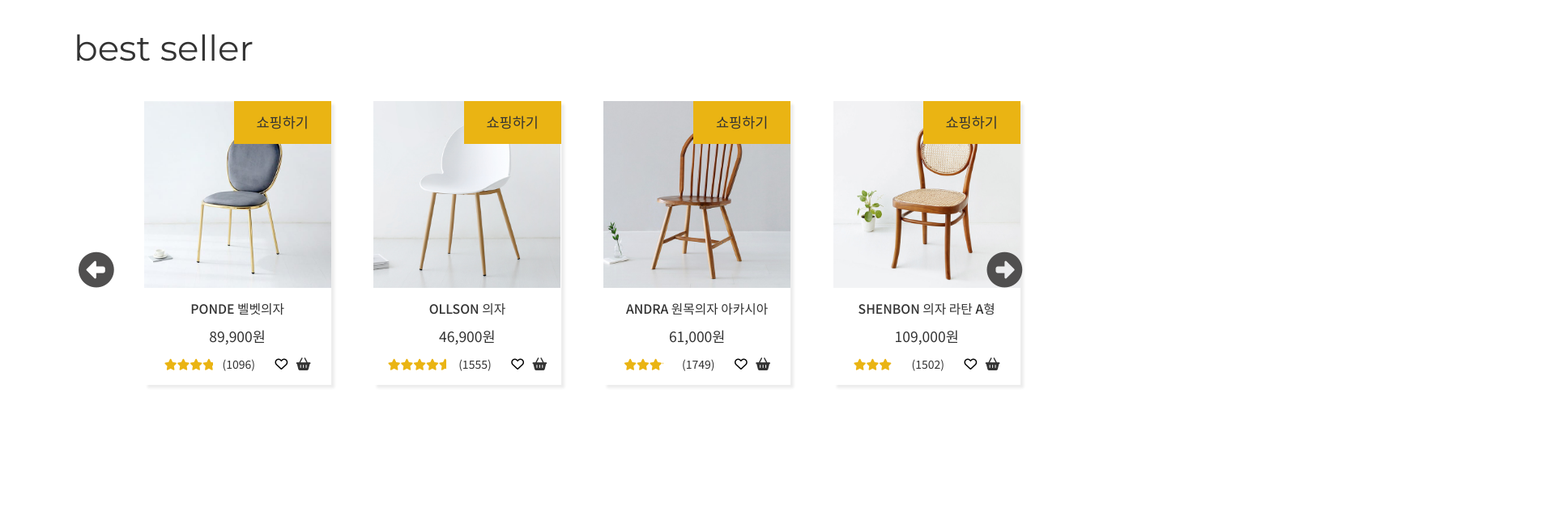
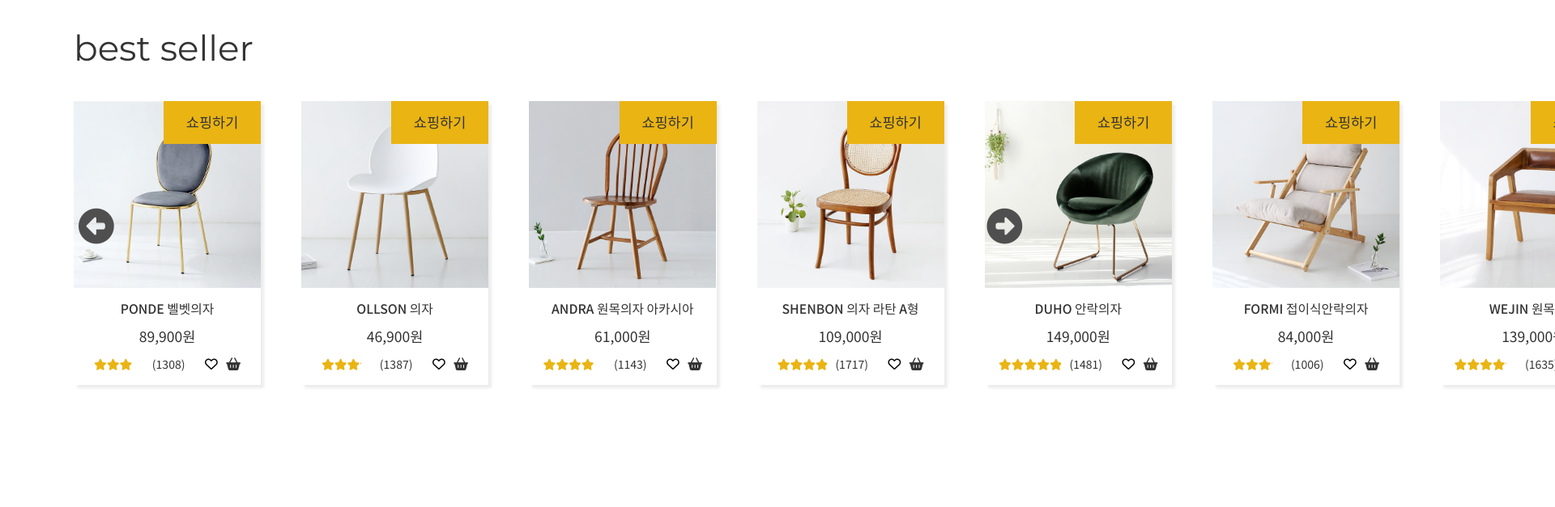
Before and after one commit to taetae070/marketB.vanilaScript.ver, a plain HTML site: page index02.html in a window 1280 px wide. Shown: the part 880-1507 px from the top of the page at 81% size, 1920 px wide, since content can reach past the window. Drawn offline with nearby package versions, Linux system fonts and the light colour scheme.

Commit message:
store fixing...
store fixing...

```diff
--- a/css/common.css
+++ b/css/common.css
@@ -299,7 +299,7 @@ header {
   width: 9rem;
 }
 .lnb {
-  margin-top: 0.875rem;
+  margin-top: 2.875rem;
   width: 11.25rem;
   z-index: 100;
 }
@@ -369,6 +369,9 @@ h3 {
   margin-left: 4.0746rem;
 }
 /* common design */
+article ul {
+  gap: 50px;
+}
 .rating .star i {
   color: var(--Y);
 }
--- a/index02.html
+++ b/index02.html
@@ -342,12 +342,6 @@
                 </div>
 
 
-
-
-
-
-
-
                 <aside class="A F">
                     <div class="icon  ">
                         <a href="https://marketb.kr/member/login.html"target="_blank" rel="noopener noreferrer" class="login R"><i class="fa-solid fa-user"></i>
@@ -393,11 +387,11 @@
         <!-- section start -->
         <section class="best containerSlide">
             <h3>best seller</h3>
-            <article class="slider_wrapper R">
+            <article class=".slider_wrapper R F">
                 <p class="alerts wish_alert01 A">위시리스트에 추가했습니다.</p>
-                            <p class="alerts wish_alert02 A">위시리스트에서 삭제됐습니다.</p>
-                            <p class="alerts cart_alert01 A">장바구니에 추가했습니다.</p>
-                            <p class="alerts cart_alert02 A">장바구니에서 삭제됐습니다.</p>
+                <p class="alerts wish_alert02 A">위시리스트에서 삭제됐습니다.</p>
+                <p class="alerts cart_alert01 A">장바구니에 추가했습니다.</p>
+                <p class="alerts cart_alert02 A">장바구니에서 삭제됐습니다.</p>
 
                 <ul class="F">
                     <li class="bestList">
--- a/js/common.js
+++ b/js/common.js
@@ -16,7 +16,7 @@ document.addEventListener("DOMContentLoaded", function () {
   }
   menuClicked();
 
-  // cateHead mouseout 이벤트???
+  // categoryHead mouseout
   cateHeadAll.forEach(function (head) {
     head.addEventListener("mouseover", function () {
       const parentLi = head.parentElement;
@@ -42,7 +42,6 @@ document.addEventListener("DOMContentLoaded", function () {
         });
       });
     });
-    console.log("hover");
   }
   hoverEvent();
 
@@ -66,7 +65,7 @@ document.addEventListener("DOMContentLoaded", function () {
       setTimeout(function () {
         alertOn.classList.remove("active");
         alertOff.classList.remove("active");
-      }, 2000);
+      }, 7000);
     });
   }
   wishBtns.forEach(function (btn) {
@@ -152,140 +151,95 @@ document.addEventListener("DOMContentLoaded", function () {
     }, 500);
   });
 
-  //상품 슬라이드
-  document
-    .querySelectorAll(".slider_wrapper")
-    .forEach(function (sliderWrapper) {
-      var sliderUl = sliderWrapper.querySelector("ul"),
-        slides = sliderUl.querySelectorAll("li"),
-        currentIdx = 0,
-        slideCount = slides.length,
-        prevBtn = sliderWrapper.querySelector(".prev_btn"),
-        nextBtn = sliderWrapper.querySelector(".next_btn");
+  const slide_start = document.querySelectorAll(".slider_wrapper");
+  const imgWidth = document.querySelector(".bestList .bestItem img").width;
+  const rowgap_value = parseInt(
+    window.getComputedStyle(slide_start[0].querySelector("ul")).rowGap
+  );
 
-      // 슬라이드 너비 설정
-      function setSlideWidth() {
-        var slideWidth = slides[0].offsetWidth; // 슬라이드의 현재 너비
-        var slideMargin = parseInt(
-          window.getComputedStyle(slides[0]).marginRight
-        ); // 슬라이드의 현재 마진
-        sliderUl.style.width =
-          slideWidth * slideCount + slideMargin * (slideCount - 1) + "px";
-        return { slideWidth, slideMargin };
-      }
+  slide_start.forEach(function (slider) {
+    const slide_UL = slider.querySelector("ul");
+    const slides = slide_UL.querySelectorAll("li");
+    let currentIdx = 0;
+    const slideCount = slides.length;
+    const slideWidth = imgWidth;
+    const slideToShow = 3;
+    const prevBtn = slider.querySelector(".prev_btn");
+    const nextBtn = slider.querySelector(".next_btn");
 
-      // 슬라이드 이동 너비 설정
+    // ul 너비지정
+    slide_UL.style.width =
+      slideWidth * slideCount + rowgap_value * (slideCount - 1) + "px";
+
+    // 슬라이드 이동함수
     function moveSlide(idx) {
-        sliderUl.style.left = -idx * (slideWidth + slideMargin) + "px";
+      slide_UL.style.left = -idx * (slideWidth + rowgap_value) + "px";
       currentIdx = idx;
     }
+    moveSlide(currentIdx);
 
-      // 초기 슬라이드 설정
-      var { slideWidth, slideMargin } = setSlideWidth();
-
+    // 버튼으로 이동하기
     nextBtn.addEventListener("click", function () {
-        if (
-          currentIdx ===
-          slideCount -
-            Math.floor(sliderWrapper.offsetWidth / (slideWidth + slideMargin))
-        ) {
-          moveSlide(0, slideWidth, slideMargin); // 첫 슬라이드로 이동
+      if (currentIdx === slideCount - slideToShow) {
+        moveSlide(0);
       } else {
-          moveSlide(currentIdx + 1, slideWidth, slideMargin); // 다음 슬라이드로 이동
+        moveSlide(currentIdx + 1);
       }
     });
 
     prevBtn.addEventListener("click", function () {
       if (currentIdx === 0) {
-          moveSlide(
-            slideCount -
-              Math.floor(
-                sliderWrapper.offsetWidth / (slideWidth + slideMargin)
-              ),
-            slideWidth,
-            slideMargin
-          ); // 마지막 슬라이드로 이동
+        moveSlide(slideCount - slideToShow);
       } else {
-          moveSlide(currentIdx - 1, slideWidth, slideMargin); // 이전 슬라이드로 이동
+        moveSlide(currentIdx - 1);
       }
-      });
-
-      // 윈도우 리사이즈 이벤트 처리
-      window.addEventListener("resize", function () {
-        var { slideWidth, slideMargin } = setSlideWidth(); // 슬라이드 크기 재설정
-        moveSlide(currentIdx, slideWidth, slideMargin); // 현재 위치를 유지하면서 슬라이드 이동
     });
   });
 
-  //rate random
-  function put_random() {
-    $(".rating").each(function () {
+  //평점, 리뷰수 무작위
+  function putRandomAndReviewNum() {
+    document.querySelectorAll(".rating").forEach(function (el) {
       let randomRate = (Math.random() * 2 + 3).toFixed(1);
       if (randomRate > 5) {
         randomRate = 5;
       }
-      $(this).attr("data-rate", randomRate);
+      el.setAttribute("data-rate", randomRate);
     });
-    $(".review_num").each(function () {
+
+    document.querySelectorAll(".review_num").forEach(function (el) {
       let randomNum = Math.ceil(Math.random() * 900) + 1000;
-      $(this).html(`(${randomNum})`);
-    });
-    // console.log(randomNum);
-  }
-  put_random();
+      el.innerHTML = `(${randomNum})`;
 
-  //review random
-  function put_reviewNum() {
-    $(".review_num").each(function () {
       let randomRate = (Math.random() * 2 + 3).toFixed(1);
       if (randomRate > 5) {
         randomRate = 5;
       }
-      $(this).attr("data-rate", randomRate);
+      el.setAttribute("data-rate", randomRate);
     });
   }
-  put_reviewNum();
 
-  //star rating
+  putRandomAndReviewNum();
+
+  //random star rating
   const ratings = document.querySelectorAll(".rating");
   ratings.forEach(function (rating) {
     let starWraps = rating.querySelectorAll(".star-wrap"),
       scoreNum = rating.getAttribute("data-rate"),
-      scoreArr = scoreNum.split("."); //ex)4.5 -> [ "4", "5" ]
+      scoreArr = scoreNum.split("."); //ex) 4.5 -> ["4", "5"]
 
     if (scoreArr.length > 1) {
-      for (let i = 0; i < parseInt(scoreArr[0], 10); i++) {
+      let fullStars = parseInt(scoreArr[0], 10);
+      for (let i = 0; i < fullStars; i++) {
         starWraps[i].querySelector(".star").style.width = "100%";
-        //for 루프 내에서 i를 인덱스로 사용하여 starWraps 집합의 각 요소에 접근하고, 각 .star-wrap 요소 내에 있는 .star 요소의 스타일을 변경할 수 있습니다
-        // [i]는 배열(또는 유사 배열 객체)에서 특정 인덱스에 있는 요소에 접근하기 위해 사용됩니다.
       }
-      starWraps[parseInt(scoreArr[0], 10)].querySelector(".star").style.width =
-        scoreArr[1] + "0%";
+      if (fullStars < starWraps.length) {
+        starWraps[fullStars].querySelector(".star").style.width =
+          scoreArr[1] * 10 + "%";
+      }
     } else {
       for (let i = 0; i < scoreNum; i++) {
         starWraps[i].querySelector(".star").style.width = "100%";
       }
     }
   });
-  // let rating = $(".rating");
-  // rating.each(function () {
-  //   let $this = $(this);
-  //   let scoreNum = $this.attr("data-rate");
-  //   let scoreArr = scoreNum.split(".");
-  //   console.log(scoreArr);
-  //   if (scoreArr.length > 1) {
-  //     for (let i = 0; i < scoreArr[0]; i++) {
-  //       $this.find(".star-wrap").eq(i).find(".star").css({ width: "100%" });
-  //     }
-  //     $this
-  //       .find(".star-wrap")
-  //       .eq(scoreArr[0])
-  //       .find(".star")
-  //       .css({ width: scoreArr[1] + "0%" });
-  //   } else {
-  //     for (let i = 0; i < scoreNum; i++) {
-  //       $this.find(".star-wrap").eq(i).find(".star").css({ width: "100%" });
-  //     }
-  //   }
-  // });
 });
--- a/js/index.js
+++ b/js/index.js
@@ -50,79 +50,136 @@ document.addEventListener("DOMContentLoaded", function () {
   });
 
   //section01 슬라이드 ㅇㅋ
-  const slideWrap = document.querySelector(".slider_wrapper"),
-    imgWidth = document.querySelector(".bestList .bestItem img").offsetWidth,
-    slideUl = slideWrap.querySelector("ul"),
-    slideLi = slideWrap.querySelectorAll("li"),
-    imgGap = getComputedStyle(slideUl).getPropertyValue("gap"),
-    slideToShow = 4,
-    prevBtn = document.querySelector(".prev_btn"),
-    nextBtn = document.querySelector(".next_btn");
+  //상품 슬라이드
+  const sliderWrapper = document.querySelector(".slider_wrapper");
+  var sliderUl = sliderWrapper.querySelector("ul"),
+    slides = sliderUl.querySelectorAll("li"),
+    currentIdx = 0,
+    slideCount = slides.length,
+    slideMargin = parseInt(window.getComputedStyle(sliderUl).gap, 10),
+    slideWidth = slides[0].offsetWidth,
+    prevBtn = sliderWrapper.querySelector(".prev_btn"),
+    nextBtn = sliderWrapper.querySelector(".next_btn");
 
-  let currentIdx = 0;
-  function moveSlide(idx) {
-    currentIdx = idx;
-    slideUl.style.left = -idx * (imgWidth + parseInt(imgGap, 10)) + "px";
+  // 슬라이드 너비 설정
+  function setSlideWidth() {
+    // var slideWidth = slides[0].offsetWidth;
+    // var slideMargin = parseInt(window.getComputedStyle(slides[0]).marginRight);
+    sliderUl.style.width =
+      slideWidth * slideCount + slideMargin * (slideCount - 1) + "px";
+    return { slideWidth, slideMargin };
   }
 
-  // Button click event ㅇㅋ
+  // 슬라이드 이동 너비 설정
+  function moveSlide(idx) {
+    sliderUl.style.left = -idx * (slideWidth + slideMargin) + "px";
+    currentIdx = idx;
+  }
+
+  // 초기값
+  var { slideWidth, slideMargin } = setSlideWidth();
+
   nextBtn.addEventListener("click", function () {
-    if (currentIdx === slideLi.length - slideToShow) {
-      //마지막 슬라이드-3이면 첫 슬라이드로 이동
+    if (
+      currentIdx ===
+      slideCount -
+        Math.floor(sliderWrapper.offsetWidth / (slideWidth + slideMargin)) // 전체너비/슬라이드1개 = 화면에 나타낼 수 있는 슬라이드 갯수
+    ) {
       moveSlide(0);
     } else {
       moveSlide(currentIdx + 1);
     }
   });
+
   prevBtn.addEventListener("click", function () {
     if (currentIdx === 0) {
-      moveSlide(slideLi.length - slideToShow);
+      moveSlide(
+        slideCount -
+          Math.floor(sliderWrapper.offsetWidth / (slideWidth + slideMargin))
+      ); // 마지막 슬라이드로 이동
     } else {
-      moveSlide(currentIdx - 1);
+      moveSlide(currentIdx - 1); // 이전 슬라이드로 이동
     }
+    console.log("clicked");
   });
-  moveSlide(0);
 
-  //random star rating
-  const ratings = document.querySelectorAll(".rating");
-  ratings.forEach(function (rating) {
-    let starWraps = rating.querySelectorAll(".star-wrap"),
-      scoreNum = rating.getAttribute("data-rate"),
-      scoreArr = scoreNum.split("."); //ex)4.5 -> [ "4", "5" ]
+  // 윈도우 리사이즈 이벤트 처리
+  window.addEventListener("resize", function () {
+    var { slideWidth, slideMargin } = setSlideWidth(); // 슬라이드 크기 재설정
+    moveSlide(currentIdx, slideWidth, slideMargin); // 현재 위치를 유지하면서 슬라이드 이동
+  });
 
-    if (scoreArr.length > 1) {
-      for (let i = 0; i < parseInt(scoreArr[0], 10); i++) {
-        starWraps[i].querySelector(".star").style.width = "100%";
-        //for 루프 내에서 i를 인덱스로 사용하여 starWraps 집합의 각 요소에 접근하고, 각 .star-wrap 요소 내에 있는 .star 요소의 스타일을 변경할 수 있습니다
-        // [i]는 배열(또는 유사 배열 객체)에서 특정 인덱스에 있는 요소에 접근하기 위해 사용됩니다.
-      }
-      starWraps[parseInt(scoreArr[0], 10)].querySelector(".star").style.width =
-        scoreArr[1] + "0%";
-    } else {
-      for (let i = 0; i < scoreNum; i++) {
-        starWraps[i].querySelector(".star").style.width = "100%";
-      }
-    }
-  });
+  // var slideWrap = document.querySelector(".slider_wrapper"),
+  //   imgWidth = document.querySelector(".bestList .bestItem img").offsetWidth,
+  //   slideUl = slideWrap.querySelector("ul"),
+  //   slideLi = slideWrap.querySelectorAll("li"),
+  //   imgGap = getComputedStyle(slideUl).getPropertyValue("gap"),
+  //   slideToShow = 4,
+  //   prevBtn = document.querySelector(".prev_btn"),
+  //   nextBtn = document.querySelector(".next_btn");
+
+  // let currentIdx = 0;
+  // function moveSlide(idx) {
+  //   currentIdx = idx;
+  //   slideUl.style.left = -idx * (imgWidth + parseInt(imgGap, 10)) + "px";
+  // }
+
+  // // Button click event ㅇㅋ
+  // nextBtn.addEventListener("click", function () {
+  //   if (currentIdx === slideLi.length - slideToShow) {
+  //     //마지막 슬라이드-3이면 첫 슬라이드로 이동
+  //     moveSlide(0);
+  //   } else {
+  //     moveSlide(currentIdx + 1);
+  //   }
+  // });
+  // prevBtn.addEventListener("click", function () {
+  //   if (currentIdx === 0) {
+  //     moveSlide(slideLi.length - slideToShow);
+  //   } else {
+  //     moveSlide(currentIdx - 1);
+  //   }
+  // });
+  // moveSlide(0);
 
   //magazine ㅇㅋ
   const circles = document.querySelectorAll(".circle");
 
-  circles.forEach((circleElement) => {
-    const circleInfo = circleElement.closest("li").querySelector(".magaInner");
-    circleElement.addEventListener("mouseover", () => {
-      if (circleInfo) circleInfo.style.opacity = "1";
-    });
-    circleElement.addEventListener("mouseout", () => {
-      if (circleInfo) circleInfo.style.opacity = "0";
-    });
-    console.log(circleElement);
+  circles.forEach((c) => {
+    const circleInfo = c.closest("li").querySelector(".magaInner");
+
+    const showCircleInfo = () => {
+      if (circleInfo) {
+        circleInfo.style.opacity = "1";
+        circleInfo.style.pointerEvents = "auto"; // 마우스 이벤트 활성화
+      }
+    };
+
+    const hideCircleInfo = () => {
+      setTimeout(() => {
+        if (
+          circleInfo &&
+          !circleInfo.matches(":hover") &&
+          !c.matches(":hover")
+        ) {
+          circleInfo.style.opacity = "0";
+          circleInfo.style.pointerEvents = "none"; // 마우스 이벤트 비활성화
+        }
+      }, 300);
+    };
+
+    c.addEventListener("mouseover", showCircleInfo);
+    c.addEventListener("mouseout", hideCircleInfo);
+
+    if (circleInfo) {
+      circleInfo.addEventListener("mouseout", hideCircleInfo);
+    }
   });
 
-  //coupon
+  //coupon -> 문제점: 페이지로드하자마자 쿠폰섹션으로 가면 이미지 로드가 늦어서 작동이 안됌
   const section5 = document.querySelector(".random_coupon"),
     couponCon = section5.querySelector(".notice"), //coupon Container
-    couponGrey = document.querySelector(".cp_before"), //긁기 전 이미지
+    couponGrey = document.querySelector(".cp_before"), //긁기 전 회색박스
     couponGreyWidth = couponGrey.offsetWidth,
     couponGreyHeight = couponGrey.offsetHeight,
     couponOff = couponCon.getBoundingClientRect();
@@ -161,40 +218,6 @@ document.addEventListener("DOMContentLoaded", function () {
 
   event_Sketch();
 
-  // const section5 = document.querySelector(".random_coupon"),
-  //   couponCon = section5.querySelector(".notice"), //coupon Container
-  //   couponGrey = document.querySelector(".cp_before"), //긁기 전 이미지
-  //   couponGreyWidth = couponGrey.offsetWidth(),
-  //   couponGreyHeight = couponGrey.offsetHeight(),
-  //   couponOff = couponCon.offset();
-
-  // function event_Sketch() {
-  //   let randomImg = Math.floor(Math.random() * 3) + 1;
-  //   let couponDiv = `<div class="scratch"></div>`.repeat(32);
-  //   document.querySelector(".grid").innerHTML = couponDiv;
-  //   couponCon
-  //     .find(".scratch")
-  //     .css("background-image", `url("img/main/coupon${randomImg}.png")`);
-
-  //   let scratch = couponCon.find(".scratch"); //임의로 만든 비어있는 클래스
-  //   scratch.each(function (idx, item) {
-  //     scratch.eq(idx).css({
-  //       "background-size": `${couponGreyWidth}px ${couponGreyHeight}px`,
-  //       "background-position-x": `-${
-  //         scratch.eq(idx).offset().left - couponOff.left
-  //       }px`,
-  //       "background-position-y": `-${
-  //         scratch.eq(idx).offset().top - couponOff.top
-  //       }px`,
-  //     });
-  //   });
-  //   scratch.mouseover(function () {
-  //     $(this).addClass("drawing");
-  //     checkOpacity();
-  //   });
-  // }
-  // event_Sketch();
-
   // a태그 넣어주기
   function checkOpacity() {
     let drawingbox = document.querySelectorAll(".grid .drawing");
@@ -225,9 +248,5 @@ document.addEventListener("DOMContentLoaded", function () {
     promo_ps.forEach((p) => {
       p.style.display = "none";
     });
-    // aside_span.classList.add("icon-text A");
-    // promo_p.css({
-    //   display: "none",
-    // });
   }
 });
--- a/store6.html
+++ b/store6.html
@@ -18,7 +18,7 @@
       integrity="sha384-KK94CHFLLe+nY2dmCWGMq91rCGa5gtU4mk92HdvYe+M/SXH301p5ILy+dN9+nJOZ"
       crossorigin="anonymous"
     />
-    <link rel="stylesheet" href="css/common3.css" />
+    <link rel="stylesheet" href="css/common.css" />
     <link rel="stylesheet" href="css/store5.css" />
   </head>
   <body>
```
Also changed, not shown: index.html (+1 -1 lines). Lines whose indentation alone changed are shown as unchanged.
